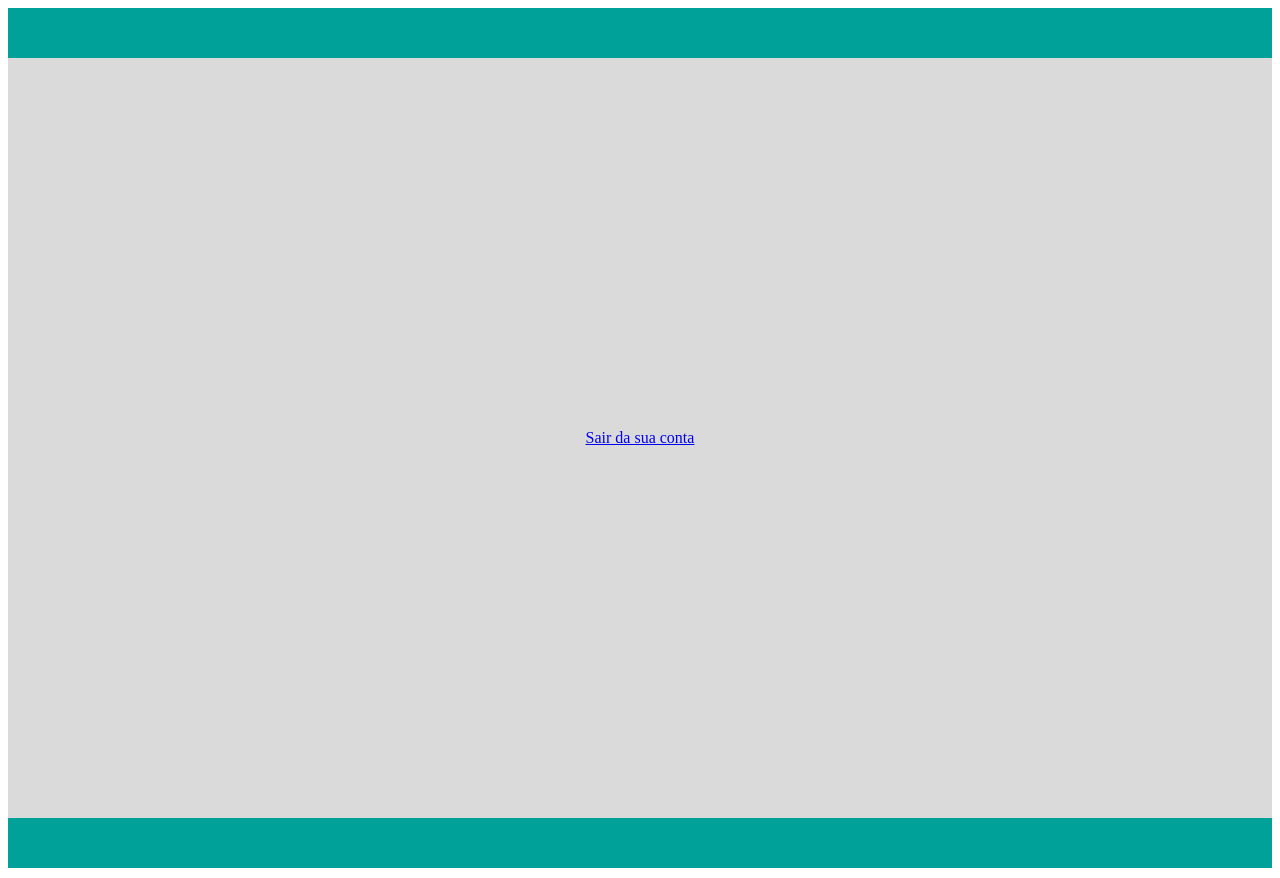
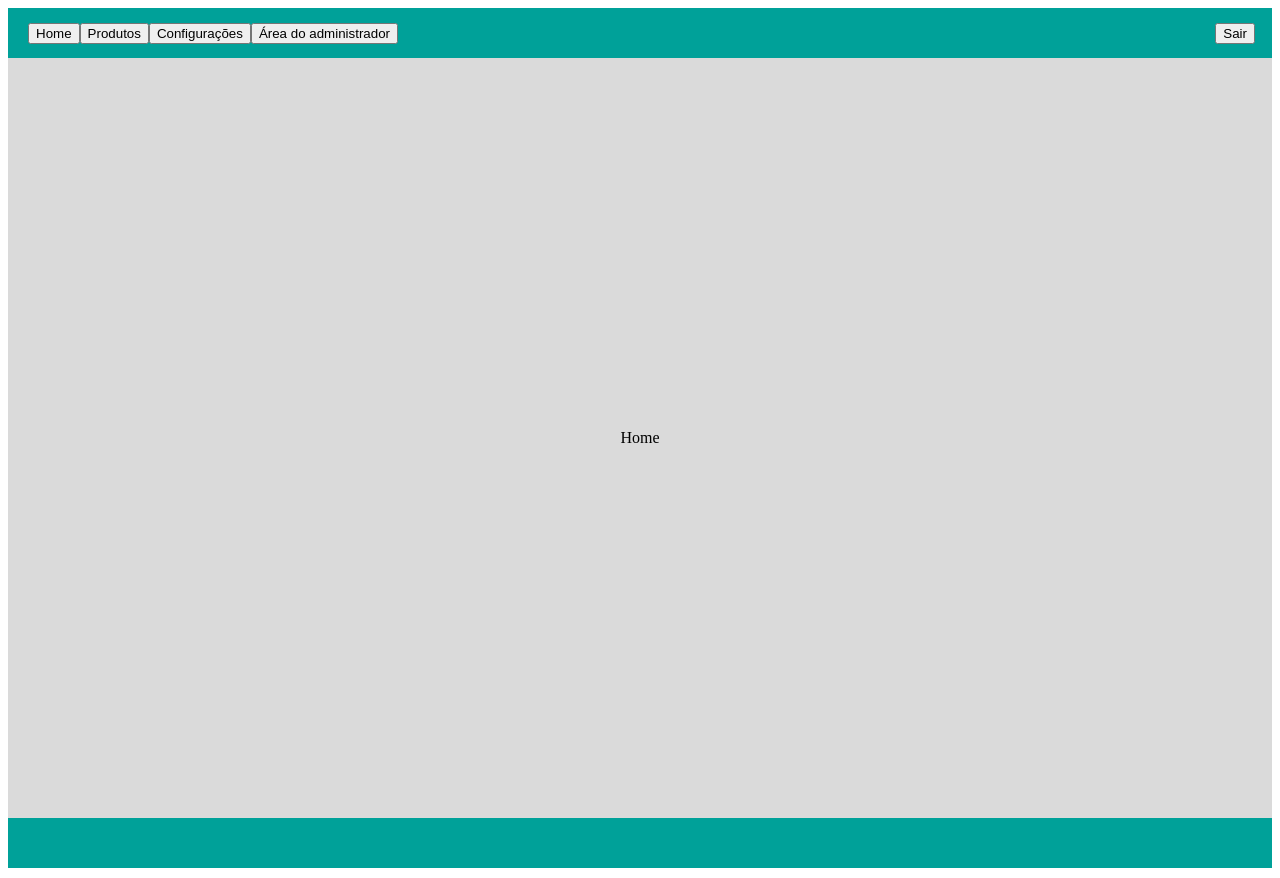
Before and after one commit to vitor-moraes/e-commerce, a React (Create React App) app in the folder frontend/: page / in a window 1280 px wide. Built offline with nearby package versions, Linux system fonts and the light colour scheme.

Commit message:
feat: basic navegation inside app

```diff
--- a/frontend/public/index.html
+++ b/frontend/public/index.html
@@ -11,7 +11,7 @@
     />
     <link rel="apple-touch-icon" href="%PUBLIC_URL%/logo192.png" />
     <link rel="manifest" href="%PUBLIC_URL%/manifest.json" />
-    <title>E-commerce</title>
+    <title>E-shope</title>
   </head>
   <body>
     <noscript>You need to enable JavaScript to run this app.</noscript>
--- a/frontend/src/layouts/Standard/index.js
+++ b/frontend/src/layouts/Standard/index.js
@@ -1,11 +1,47 @@
-import React from "react";
+import React, { useState } from "react";
+import Home from "../../pages/Home";
+import AdminArea from "../../pages/AdminArea";
+import Products from "../../pages/Products";
+import UserConfig from "../../pages/UserConfig";
 import "./styles.css";
 
-function Standard(props) {
+function Standard() {
+  const [actualPage, setActualPage] = useState(<Home />);
+
+  const pages = [
+    { name: "Home", component: <Home /> },
+    { name: "Produtos", component: <Products /> },
+    { name: "Configurações", component: <UserConfig /> },
+    { name: "Área do administrador", component: <AdminArea /> },
+  ];
+
   return (
     <div className="container-standard">
-      <div className="header"></div>
-      <div className="body">{props.children}</div>
+      <div className="header">
+        <div className="header-start">
+          {pages.map((page) => {
+            return (
+              <button
+                onClick={() => {
+                  setActualPage(page.component);
+                }}
+              >
+                {page.name}
+              </button>
+            );
+          })}
+        </div>
+        <div className="header-end">
+          <button
+            onClick={() => {
+              window.location.href = "/sign-in";
+            }}
+          >
+            Sair
+          </button>
+        </div>
+      </div>
+      <div className="body">{actualPage}</div>
       <div className="footer"></div>
     </div>
   );
--- a/frontend/src/layouts/Standard/styles.css
+++ b/frontend/src/layouts/Standard/styles.css
@@ -10,8 +10,23 @@
 }
 .header {
   background-color: rgb(0, 161, 153);
+  color: white;
   width: 100%;
   height: 50px;
+  padding-right: 20px;
+  display: flex;
+  flex-direction: row;
+  flex-wrap: wrap;
+  justify-content: flex-start;
+  align-items: center;
+}
+.header-start {
+  padding-left: 20px;
+  width: 100%;
+}
+.header-end {
+  position: absolute;
+  right: 25px;
 }
 .body {
   background-color: rgb(218, 218, 218);
--- /dev/null
+++ b/frontend/src/pages/AdminArea/index.js
@@ -0,0 +1,11 @@
+import React from "react";
+
+function AdminArea() {
+  return (
+    <div>
+      <p>Admin Area</p>
+    </div>
+  );
+}
+
+export default AdminArea;
--- a/frontend/src/pages/Home/index.js
+++ b/frontend/src/pages/Home/index.js
@@ -1,14 +1,8 @@
 import React from "react";
-import { Link } from "react-router-dom";
 import "./styles.css";
-import Standard from "../../layouts/Standard"
 
 function Home() {
-  return (
-    <Standard>
-      <Link to="/sign-in">Sair da sua conta</Link>
-    </Standard>
-  );
+  return <p>Home</p>;
 }
 
 export default Home;
--- /dev/null
+++ b/frontend/src/pages/Products/index.js
@@ -0,0 +1,11 @@
+import React from "react";
+
+function Products() {
+  return (
+    <div>
+      <p>Products</p>
+    </div>
+  );
+}
+
+export default Products;
--- /dev/null
+++ b/frontend/src/pages/UserConfig/index.js
@@ -0,0 +1,11 @@
+import React from "react";
+
+function UserConfig() {
+  return (
+    <div>
+      <p>UserConfig</p>
+    </div>
+  );
+}
+
+export default UserConfig;
--- a/frontend/src/routes.js
+++ b/frontend/src/routes.js
@@ -6,7 +6,7 @@ import {
 } from "react-router-dom";
 import SignIn from "./pages/SignIn";
 import SignUp from "./pages/SignUp";
-import Home from "./pages/Home";
+import Standard from "./layouts/Standard";
 
 export default function Routes() {
   return (
@@ -14,7 +14,7 @@ export default function Routes() {
       <Switch>
         <Route path="/sign-in" element={<SignIn />} />
         <Route path="/sign-up" element={<SignUp />} />
-        <Route path="/" element={<Home />} />
+        <Route path="/" element={<Standard />} />
       </Switch>
     </Router>
   );
```
Also changed, not shown: frontend/src/pages/AdminArea/styles.css (added), frontend/src/pages/Products/style.css (added), frontend/src/pages/UserConfig/styles.css (added).
